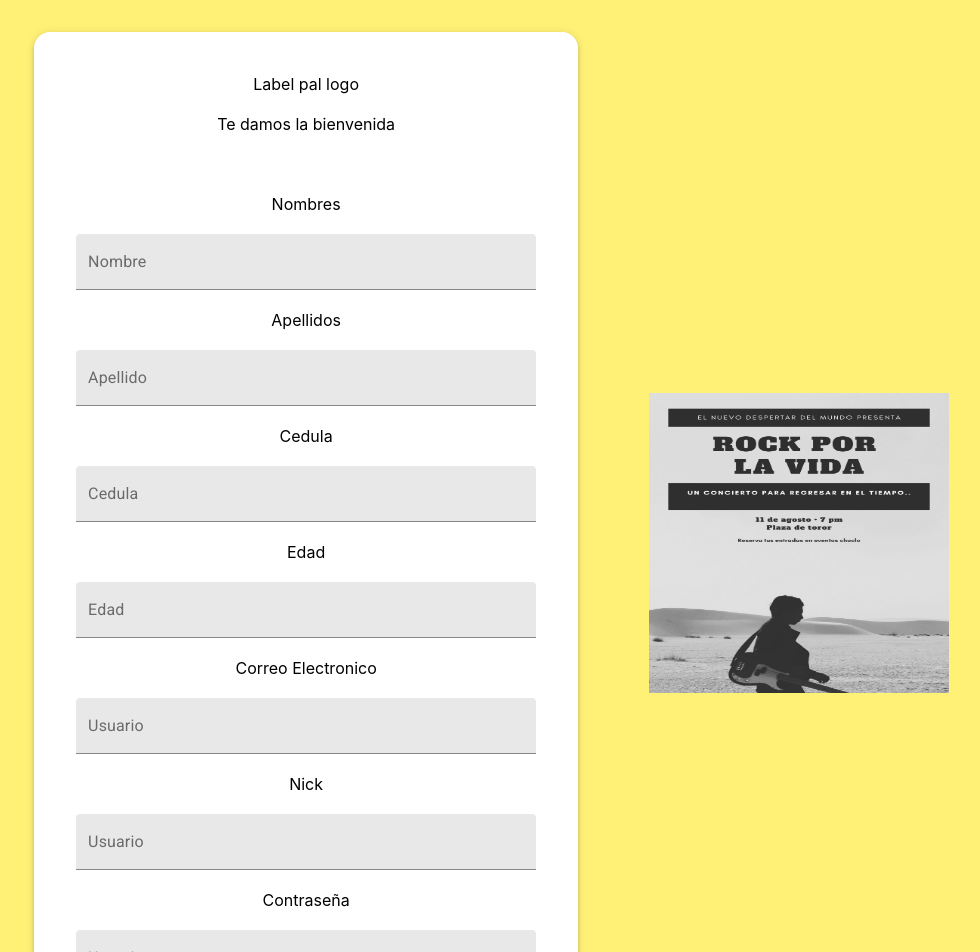
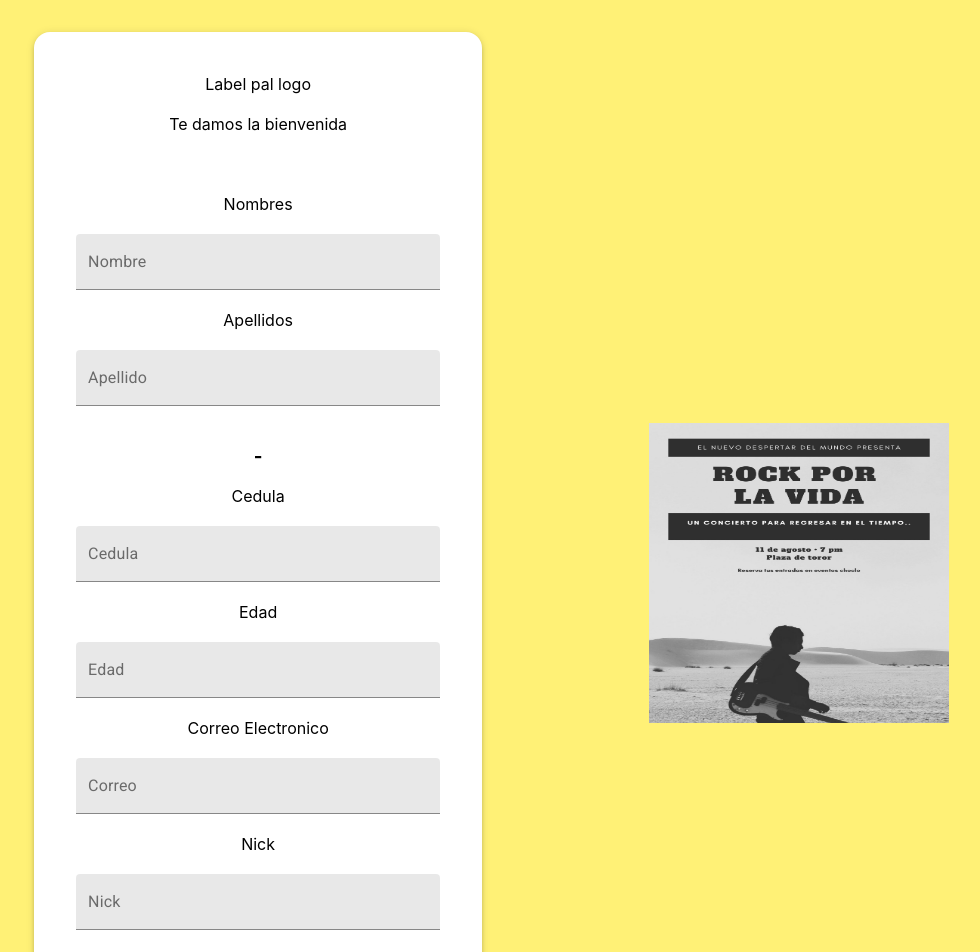
Before and after one commit to inufer/Desarrollo2, a React (Create React App) app: page /NuevoUsuario in a window 1280 px wide. Shown: the top 952 px of the page, without its empty margins (133-1113 px from the left). Built offline with nearby package versions, Linux system fonts and the light colour scheme.

Commit message:
guarda las variables de los txt

```diff
--- a/src/pestañas/Administrador/Perfil.js
+++ b/src/pestañas/Administrador/Perfil.js
@@ -47,9 +47,20 @@ const useStyles = makeStyles((theme) => ({
         },
 }));
 
+
 function Perfil(props){
     const classes = useStyles();
 
+    let variable = true
+    let adminONo
+    if (variable)
+    {
+        adminONo = "Admin"
+    }
+    else
+    {
+        adminONo = "Usuario"
+    }
     return(
         <div >
             <Grid container direction="row"  className={classes.root}   style={{backgroundColor:"#37474f"}}>
@@ -143,7 +154,7 @@ function Perfil(props){
 
                             <Grid Item xs={12} directio="row">
                                 <Box mr="5%" ml="5%" mt="5%">
-                                    <Link to="/">
+                                    <Link to={"/"+adminONo}>
                                         <Button align="center" size="large" variant="outlined" color="primary">Confirmar Cambios</Button>
                                     </Link>
                                 </Box>
--- a/src/pestañas/Inicio.js
+++ b/src/pestañas/Inicio.js
@@ -1,5 +1,7 @@
 import React from 'react';
-import { Link } from 'react-router-dom';
+import { Link, useHistory } from 'react-router-dom';
+import Admin from './Administrador/Admin'
+import Usuario from './Usuario/Usuario';
 import PropTypes from 'prop-types';
 import Button from '@material-ui/core/Button';
 import {Box, FormControlLabel, Grid, TextField} from '@material-ui/core';
@@ -21,6 +23,23 @@ const useStyles = makeStyles((theme) => ({
 
 function Inicio(props){
     const classes = useStyles();
+
+    const history = useHistory();
+
+    const logearse = () =>
+    {
+        let variable = 1
+
+        if (variable == 1)
+        {
+            history.push({pathname: "/Admin"})
+        }
+        else
+        {
+            history.push({pathname: "/Usuario"})
+
+        }
+    }
     return(
         <div>
             <Grid container direction="row" justifyContent="space-evenly" alignItems="center" className={classes.root}   style={{backgroundColor:"#fff176"}}>
@@ -38,9 +57,7 @@ function Inicio(props){
                         <br></br><br></br>
                         <TextField fullWidth id="txt-contraseña" label="Contraseña" variant="filled" />
                         <br></br><br></br><br></br><br></br>
-                        <Link to="/Admin">
-                            <Button align="center" size="large" variant="outlined" color="primary">Ingresar</Button>
-                        </Link>
+                        <Button onClick={logearse} align="center" size="large" variant="outlined" color="primary">Ingresar</Button>
                         <br></br><br></br>
                         <Link to="NuevoUsuario">
                             <Button align="center" size="large" variant="outlined" color="primary">Registrarse</Button>
--- a/src/pestañas/Usuario/NuevoUsuario.js
+++ b/src/pestañas/Usuario/NuevoUsuario.js
@@ -1,4 +1,5 @@
 import React from 'react';
+import {Fragment, useState} from 'react';
 import './NuevoUsuario.css';
 import {Link} from 'react-router-dom';
 import PropTypes from 'prop-types';
@@ -13,51 +14,77 @@ const useStyles = makeStyles((theme) => ({
 }));
 
 
+
+
 function NuevoUsuario(props){
+
+    const [datos, setDatos] = useState (
+        {
+            txtNombreRegristro: '',
+            txtApellidosRegistro: '',
+            txtCedulaRegistro: '',
+            txtEdadRegistro: '',
+            txtCorreoRegistro: '',
+            txtNickRegistro: '',
+            txtContraseñaRegistro: ''
+
+        }
+    )
+
+    const handleInputChange = (event) =>{
+        console.log(event.target.value)
+        setDatos(
+        {
+            ...datos,
+            [event.target.id] : event.target.value
+        })
+    }
     const classes = useStyles();
     return(
         <div>
                 <Grid container direction="row" justifyContent="space-evenly" alignItems="center" className={classes.root}   style={{backgroundColor:"#fff176"}}>
-                    <Grid item xs={12} sm={6}>
-                        <Box ml="15%" mt="5%" textAlign="center" boxShadow={3} bgcolor="white" border={2} borderRadius={16} borderColor="white" p={{xs:2, sm:3, md:5}}>
+                    <Grid item xs={12} md={6}>
+                        <Box ml="15%" mt="5%" mr="15%" textAlign="center" boxShadow={3} bgcolor="white" border={2} borderRadius={16} borderColor="white" p={{xs:2, sm:3, md:5}}>
                             <label textAlign="center" id="label1"> Label pal logo</label>
                             <br></br><br></br>
                             <label id="label2"> Te damos la bienvenida</label>
                             <br></br><br></br><br></br><br></br>
                             <label textAlign="left" id="label1"> Nombres </label>
                             <br></br><br></br>
-                            <TextField  fullWidth id="txtNombreRegristro" label="Nombre" variant="filled" />
+                            <TextField  fullWidth onChange={handleInputChange} id="txtNombreRegristro" label="Nombre" variant="filled" />
                             <br></br><br></br>
                             <label textAlign="left" id="label1"> Apellidos </label>
                             <br></br><br></br>
-                            <TextField  fullWidth id="txtApellidosRegistro" label="Apellido" variant="filled" />
+                            <TextField  fullWidth onChange={handleInputChange} id="txtApellidosRegistro" label="Apellido" variant="filled" />
                             <br></br><br></br>
+                            <h3>{datos.txtNombreRegristro} - {datos.txtApellidosRegistro}</h3>
+
                             <label textAlign="left" id="label1"> Cedula </label>
                             <br></br><br></br>
-                            <TextField  fullWidth id="txtCedulaRegistro" label="Cedula" variant="filled" />
+                            <TextField  fullWidth onChange={handleInputChange} id="txtCedulaRegistro" label="Cedula" variant="filled" />
                             <br></br><br></br>
                             <label textAlign="left" id="label1"> Edad </label>
                             <br></br><br></br>
-                            <TextField  fullWidth id="txtEdadRegistro" label="Edad" variant="filled" />
+                            <TextField  fullWidth onChange={handleInputChange} id="txtEdadRegistro" label="Edad" variant="filled" />
                             <br></br><br></br>
                             <label textAlign="left" id="label1"> Correo Electronico </label>
                             <br></br><br></br>
-                            <TextField  fullWidth id="txtCorreoRegistro" label="Usuario" variant="filled" />
+                            <TextField  fullWidth onChange={handleInputChange} id="txtCorreoRegistro" label="Correo" variant="filled" />
                             <br></br><br></br>
                             <label textAlign="left" id="label1"> Nick </label>
                             <br></br><br></br>
-                            <TextField  fullWidth id="txtNickRegistro" label="Usuario" variant="filled" />
+                            <TextField  fullWidth onChange={handleInputChange} id="txtNickRegistro" label="Nick" variant="filled" />
                             <br></br><br></br>
                             <label textAlign="left" id="label1"> Contraseña </label>
                             <br></br><br></br>
-                            <TextField  fullWidth id="txtContraseñaRegistro" label="Usuario" variant="filled" />
+                            <TextField  fullWidth onChange={handleInputChange} id="txtContraseñaRegistro" label="Contraseña" variant="filled" />
                             <br></br><br></br>
                             <Link to="/">
                                 <Button align="center" size="large" variant="outlined" color="primary">Registrarse</Button>
                             </Link>
                         </Box>
                     </Grid>
-                    <Grid item xs={0} sm={4} >
+                    <Grid item xs={0} md={4} >
                         <img mt={"20%"} width={300} height={300} src="/imagenes/rock.jpg" alt=""/>
                     </Grid>
                 </Grid>
```
